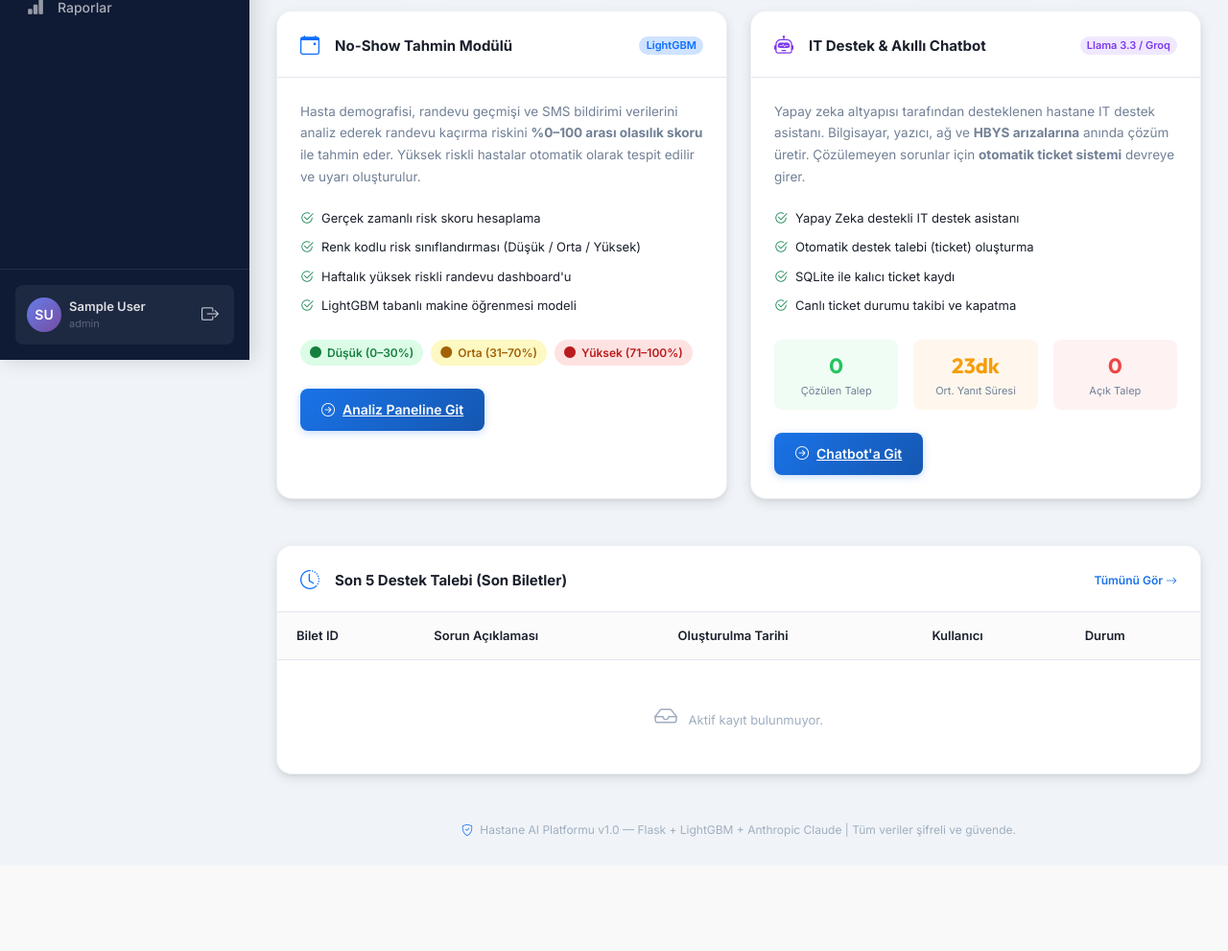
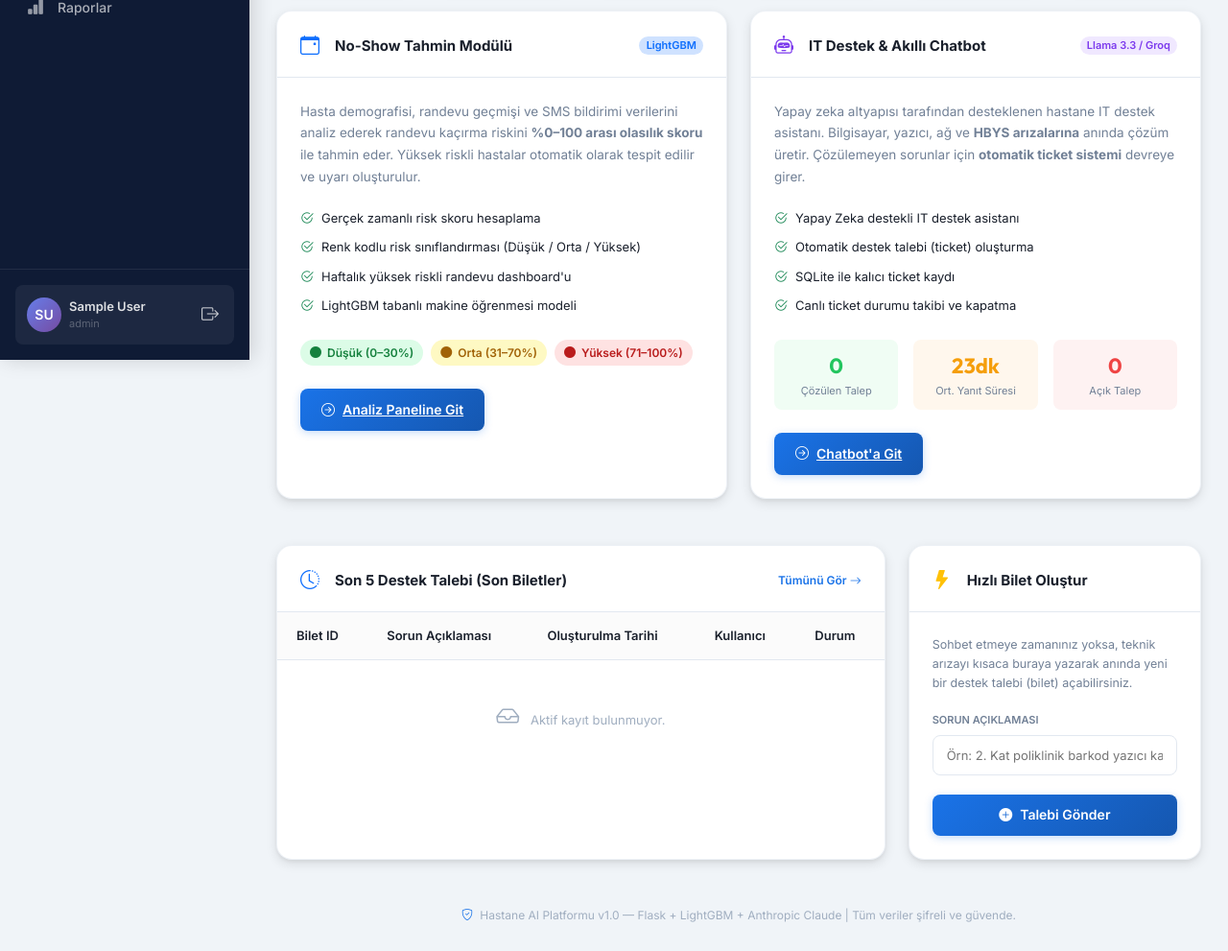
Before and after one commit to Azo15/hastane-ai-platform, a Flask app: page / in a window 1280 px wide. Shown: the part 425-1416 px from the top of the page at 96% size. Before the commit the page ends 1297 px from the top, so only its background shows below. Run offline with Flask 3, Linux system fonts and the light colour scheme; the visitor is signed in with stand-in values (Sample User, id 1); data that the repository does not hold is empty.

Commit message:
Add quick ticket creation widget to support request section

```diff
--- a/app/templates/index.html
+++ b/app/templates/index.html
@@ -280,10 +280,11 @@
 
 </div>
 
-<!-- Son 5 Destek Talebi Tablosu -->
+<!-- Son 5 Destek Talebi Tablosu ve Hızlı Bilet Aç Widget'ı -->
 <div class="row mt-4 g-4">
-  <div class="col-12 animate-in">
-    <div class="card-modern">
+  <!-- Sol Kolon: Son 5 Bilet (Genel Tablo) -->
+  <div class="col-lg-8 animate-in">
+    <div class="card-modern h-100">
       <div class="card-header-modern" style="display:flex; justify-content:space-between; align-items:center;">
         <span class="card-title-modern" style="display:flex; align-items:center;">
           <i class="bi bi-clock-history text-primary fs-5 me-2"></i>
@@ -313,7 +314,7 @@
                     <span class="fw-bold text-primary">#{{ ticket.id }}</span>
                   </td>
                   <td style="padding:14px 20px;">
-                    <div style="font-weight:500; max-width: 400px; white-space: nowrap; overflow: hidden; text-overflow: ellipsis; color: var(--text-main);">
+                    <div style="font-weight:500; max-width: 250px; white-space: nowrap; overflow: hidden; text-overflow: ellipsis; color: var(--text-main);">
                       {{ ticket.problem_description }}
                     </div>
                   </td>
@@ -348,7 +349,92 @@
       </div>
     </div>
   </div>
+
+  <!-- Sağ Kolon: Hızlı Bilet Aç Widget'ı -->
+  <div class="col-lg-4 animate-in">
+    <div class="card-modern h-100">
+      <div class="card-header-modern">
+        <span class="card-title-modern" style="display:flex; align-items:center;">
+          <i class="bi bi-lightning-fill text-warning fs-5 me-2"></i>
+          Hızlı Bilet Oluştur
+        </span>
+      </div>
+      <div class="card-body-modern">
+        <p style="font-size:12.5px; color:var(--text-secondary); line-height:1.6; margin-bottom:20px;">
+          Sohbet etmeye zamanınız yoksa, teknik arızayı kısaca buraya yazarak anında yeni bir destek talebi (bilet) açabilirsiniz.
+        </p>
+
+        <form id="quick-ticket-form" style="display:flex; flex-direction:column; gap:12px;">
+          <div>
+            <label for="quick-description" style="font-size:11px; font-weight:600; color:var(--text-secondary); text-transform:uppercase; margin-bottom:6px; display:block;">
+              Sorun Açıklaması
+            </label>
+            <input type="text" id="quick-description" required
+                   placeholder="Örn: 2. Kat poliklinik barkod yazıcı kağıt sıkışması"
+                   style="width: 100%; padding: 10px 14px; border-radius: 8px; border: 1px solid var(--border); background: var(--bg-main); font-size: 13px; outline: none; transition: border-color 0.2s;"
+                   onfocus="this.style.borderColor='var(--primary)';"
+                   onblur="this.style.borderColor='var(--border)';">
+          </div>
+
+          <button type="submit" id="quick-submit-btn" class="btn-primary-modern" style="justify-content:center; padding:10px; width:100%; border:none; margin-top:8px;">
+            <i class="bi bi-plus-circle-fill"></i> Talebi Gönder
+          </button>
+        </form>
+      </div>
+    </div>
+  </div>
 </div>
+
+<!-- AJAX ile Hızlı Bilet Gönderme Scripti -->
+<script>
+document.addEventListener("DOMContentLoaded", () => {
+  const quickForm = document.getElementById("quick-ticket-form");
+  if (quickForm) {
+    quickForm.addEventListener("submit", async (e) => {
+      e.preventDefault();
+      const descInput = document.getElementById("quick-description");
+      const submitBtn = document.getElementById("quick-submit-btn");
+
+      if (!descInput || !descInput.value.trim()) return;
+
+      const originalText = submitBtn.innerHTML;
+      submitBtn.disabled = true;
+      submitBtn.innerHTML = '<span class="spinner-border spinner-border-sm me-2" role="status"></span>Oluşturuluyor...';
+
+      try {
+        const response = await fetch("/chatbot/create-ticket", {
+          method: "POST",
+          headers: {
+            "Content-Type": "application/json",
+            "X-CSRFToken": typeof CSRF_TOKEN !== "undefined" ? CSRF_TOKEN : ""
+          },
+          body: JSON.stringify({
+            description: descInput.value.trim(),
+            user_message: "Gösterge paneli hızlı widget üzerinden açıldı."
+          })
+        });
+
+        const res = await response.json();
+        if (response.ok && res.success) {
+          showToast(res.message || "Destek talebi başarıyla açıldı.", "success");
+          setTimeout(() => {
+            location.reload();
+          }, 800);
+        } else {
+          showToast(res.error || "Bilet oluşturulamadı.", "error");
+          submitBtn.disabled = false;
+          submitBtn.innerHTML = originalText;
+        }
+      } catch (err) {
+        console.error(err);
+        showToast("Sunucuyla bağlantı kurulamadı.", "error");
+        submitBtn.disabled = false;
+        submitBtn.innerHTML = originalText;
+      }
+    });
+  }
+});
+</script>
 
 <!-- Alt bilgi -->
 <div class="text-center mt-5 animate-in" style="color: var(--text-muted); font-size: 12px;">
```
